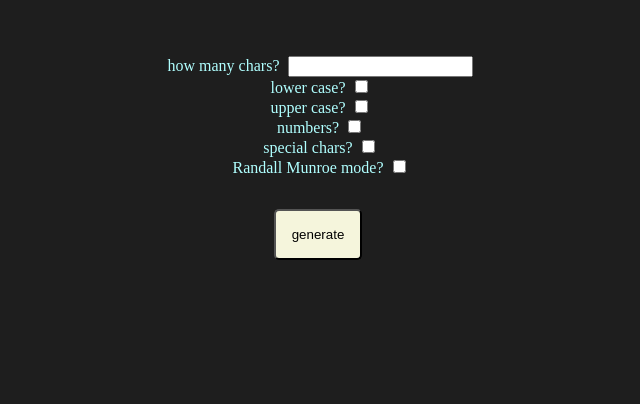
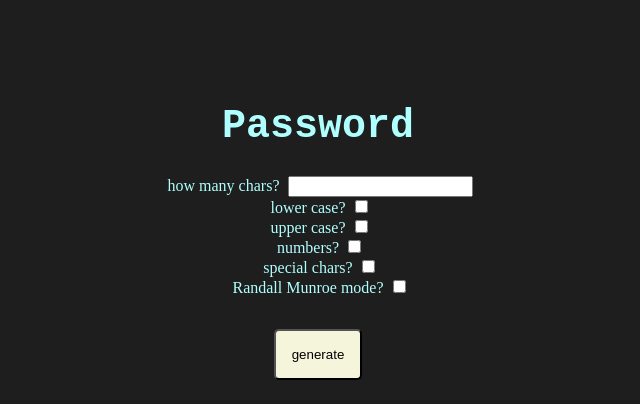
Before and after one commit to ryanpburnett/new-password-generator, a plain HTML site: page index.html in a window 1280 px wide. Shown: the whole page, without its empty margins (322-962 px from the left). Drawn offline with Linux system fonts and the light colour scheme.

Commit message:
added heading

```diff
--- a/index.html
+++ b/index.html
@@ -8,6 +8,7 @@
     <link rel="stylesheet" href="style.css">
 </head>
 <body>
+    <h1>Password</h1>
     <p>how many chars?</p> <input id="chars" type="number">
     <br>
     <p>lower case?</p><input id="lower" type="checkbox">
--- a/style.css
+++ b/style.css
@@ -3,6 +3,12 @@ body {
     padding: 3rem;
     color: rgb(176, 255, 255);
     background-color: rgb(30, 30, 30);
+}
+
+h1 {
+    font-size: 40px;
+    font-family: 'Courier New', Courier, monospace;
+    margin-top: 3rem;
 }
 
 button {
```
